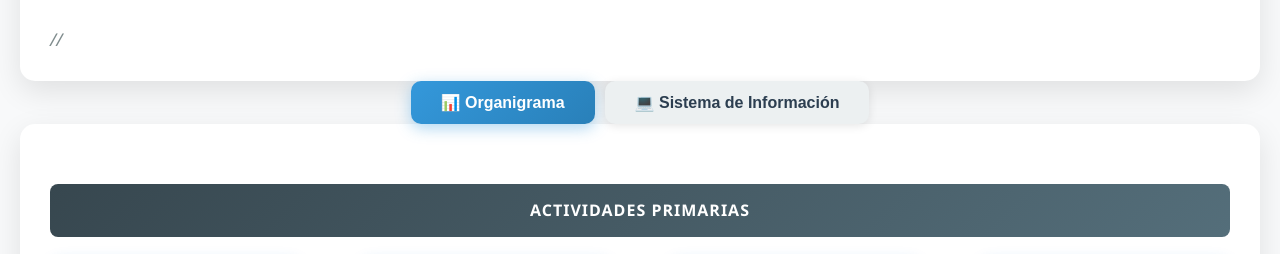
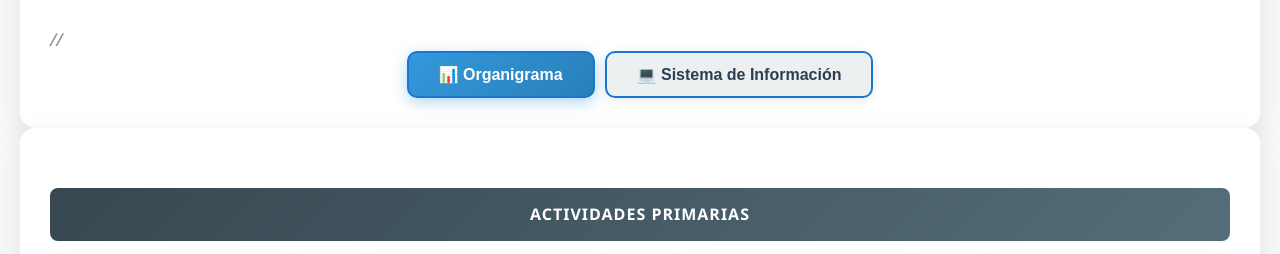
Before and after one commit to Nahia-24/NexusLocated, a plain HTML site: page index.html in a window 1280 px wide. Shown: the part 105-359 px from the top of the page. Drawn offline with Linux system fonts and the light colour scheme.

Commit message:
Update index.html

```diff
--- a/index.html
+++ b/index.html
@@ -22,7 +22,7 @@
         .nav-button {
             padding: 12px 30px;
             background: #ecf0f1;
-            border: none;
+            border: 2px solid #1976d2;
             border-radius: 10px;
             font-size: 1em;
             font-weight: 600;
@@ -304,12 +304,11 @@
     <div class="container">
         <div class="title">NEXUSLOCATED</div>
         <div class="subtitle"> // </div>
-        </div>
-            <nav class="nav-menu">
-                <button class="nav-button active" onclick="showSection('organigrama')">📊 Organigrama</button>
-                <button class="nav-button" onclick="showSection('sistema')">💻 Sistema de Información</button>
-            </nav>
-        </div>
+
+        <nav class="nav-menu">
+            <button class="nav-button active" onclick="showSection('organigrama')">📊 Organigrama</button>
+            <button class="nav-button" onclick="showSection('sistema')">💻 Sistema de Información</button>
+        </nav>
     </div>
 
     <div class="container">
```
